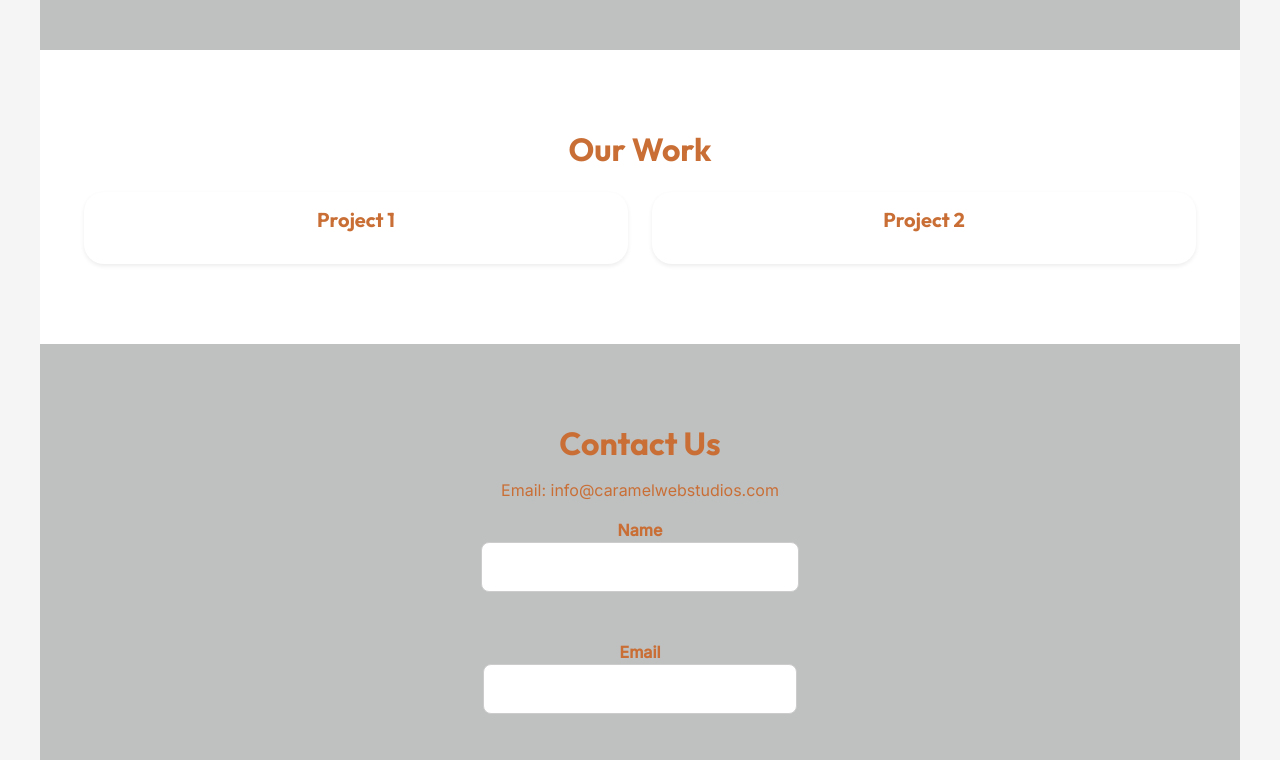
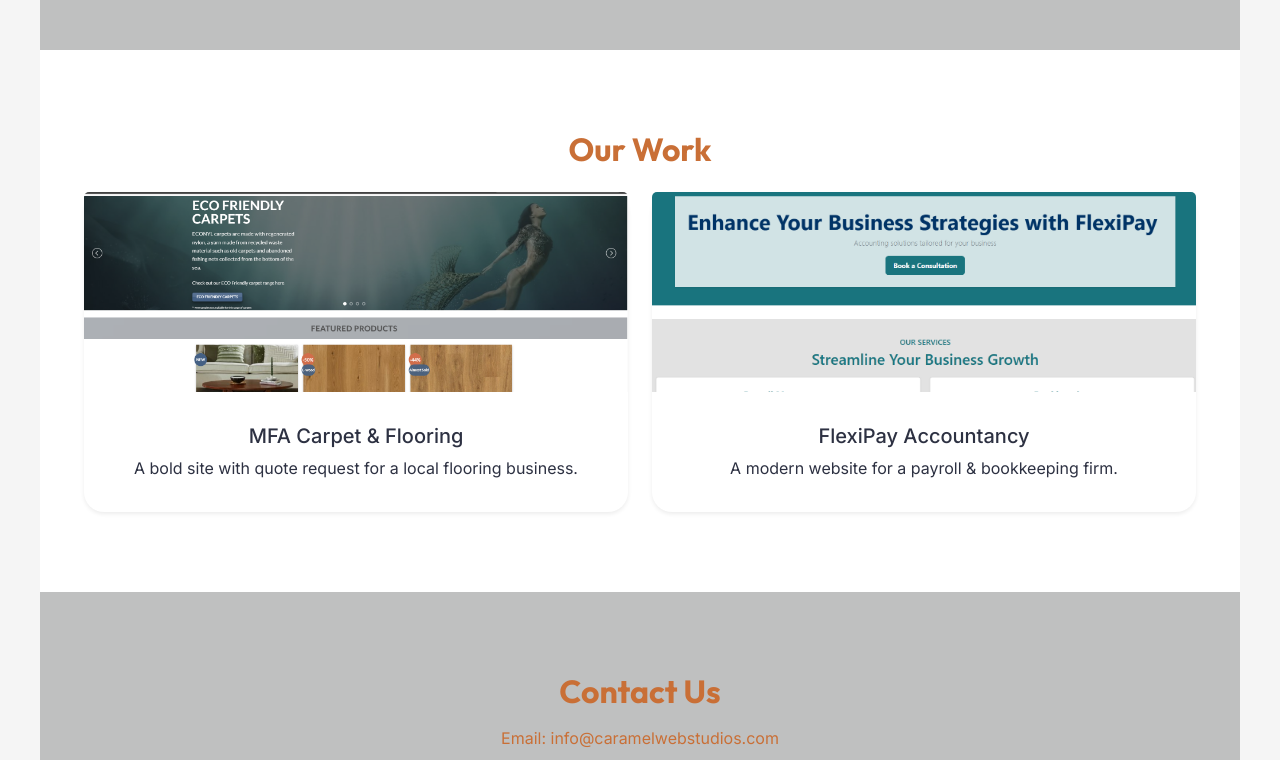
Before and after one commit to zarfishan20/CaramelWebStudios, a React (Create React App) app: page / in a window 1280 px wide. Shown: the part 1004-1764 px from the top of the page. Built offline with nearby package versions, Linux system fonts and the light colour scheme.

Commit message:
added project images

```diff
--- a/src/components/HeroSection.jsx
+++ b/src/components/HeroSection.jsx
@@ -3,7 +3,7 @@
 import { Link } from "react-router-dom";
 
 const HeroSection = () => (
-    <Container className=" section-container text-center py-5 d-flex align-items-center justify-content-center">
+    <Container className=" text-center py-5 d-flex align-items-center justify-content-center">
     <div>
       <h1>Crafting beautiful, functional websites that grow your business.</h1>
       <p>Design-forward, responsive, and reliable web solutions for modern brands.</p>
--- a/src/components/Projects.jsx
+++ b/src/components/Projects.jsx
@@ -5,9 +5,39 @@
   <Container id="projects" className="py-5">
     <h2 className="text-center mb-4">Our Work</h2>
     <Row className="g-4">
-      <Col md={6}><Card className="p-3 shadow-sm text-center"><h5>Project 1</h5></Card></Col>
-      <Col md={6}><Card className="p-3 shadow-sm text-center"><h5>Project 2</h5></Card></Col>
-    </Row>
+    <Col md={6}>
+          <Card className="shadow-sm h-100">
+            <Card.Img
+              variant="top"
+              src="/images/mfafloors.png"
+              alt="MFA Flooring Project"
+              style={{ height: "200px", objectFit: "cover" }}
+            />
+            <Card.Body className="text-center">
+              <Card.Title>MFA Carpet & Flooring</Card.Title>
+              <Card.Text>
+                A bold site with quote request for a local flooring business.
+              </Card.Text>
+            </Card.Body>
+          </Card>
+        </Col>
+      <Col md={6}>
+          <Card className="shadow-sm h-100">
+            <Card.Img
+              variant="top"
+              src="/images/flexipay.png"
+              alt="FlexiPay Project"
+              style={{ height: "200px", objectFit: "cover" }}
+            />
+            <Card.Body className="text-center">
+              <Card.Title>FlexiPay Accountancy</Card.Title>
+              <Card.Text>
+                A modern website for a payroll & bookkeeping firm.
+              </Card.Text>
+            </Card.Body>
+          </Card>
+        </Col>
+        </Row>
   </Container>
 );
 
```
Also changed, not shown: public/images/flexipay.png (added), public/images/mfafloors.png (added).
